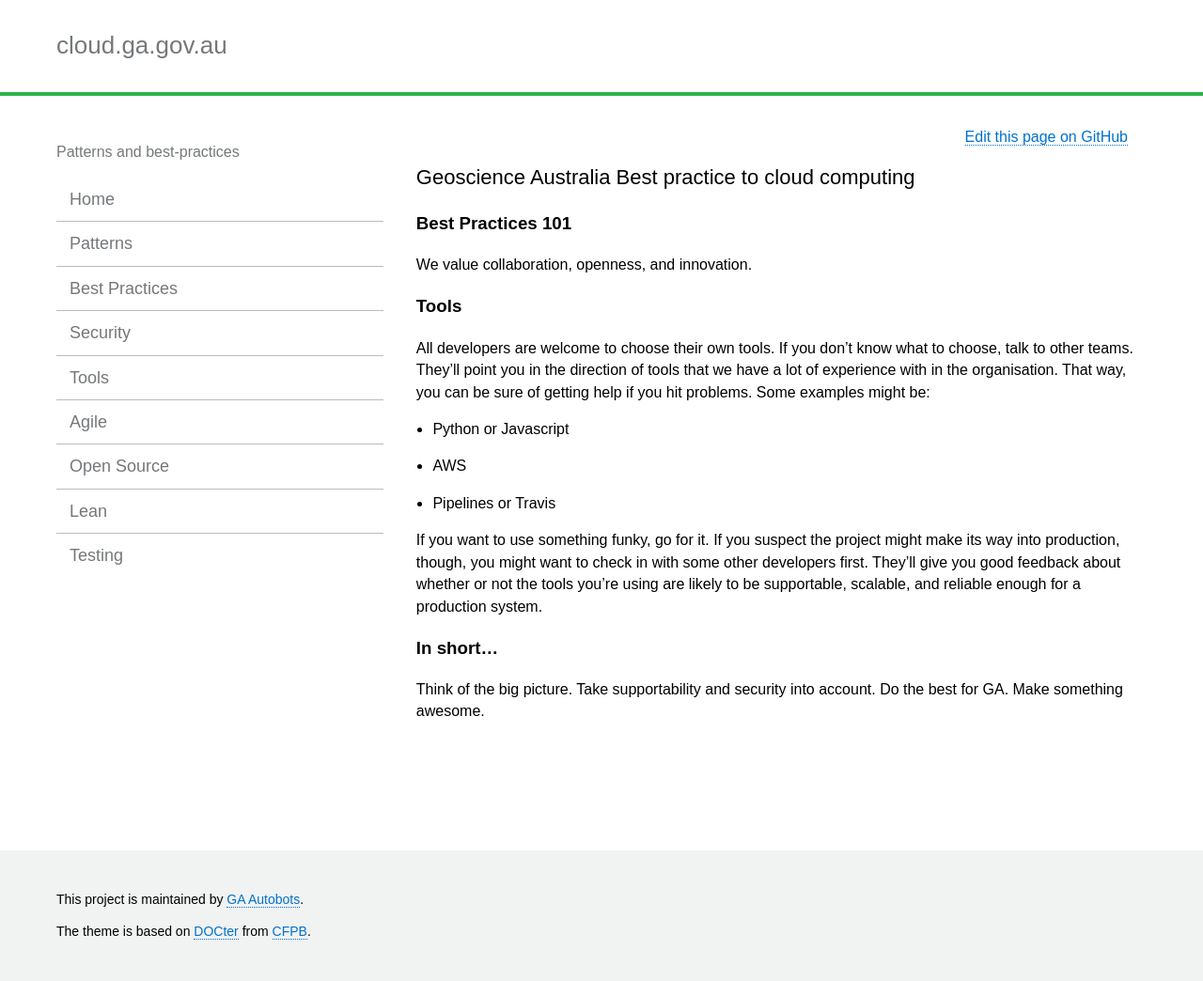
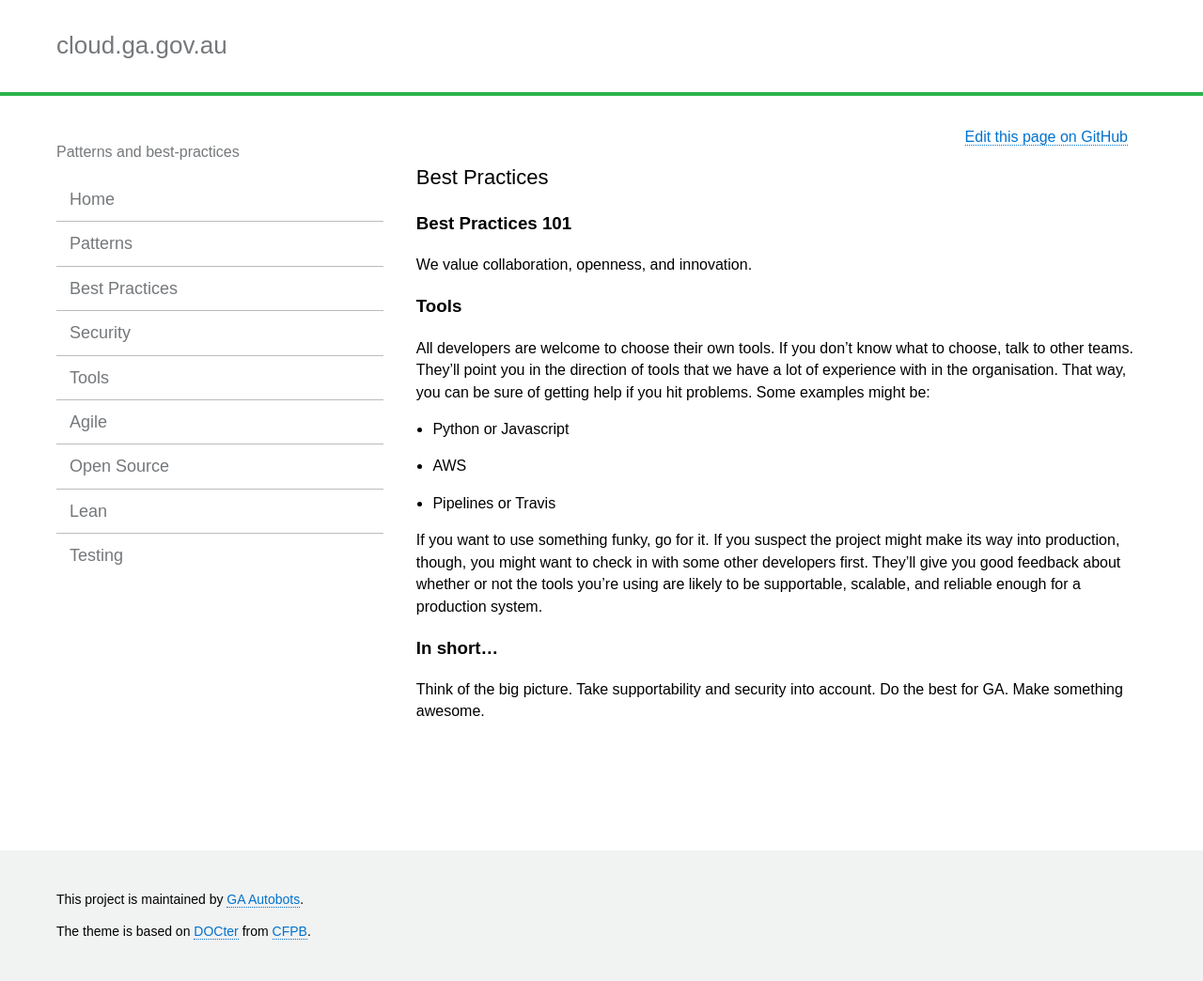
Before and after one commit to GeoscienceAustralia/cloud, a Jekyll site: the page built from docs/_pages/best_practices_index.md, in a window 1280 px wide. Shown: the whole page at 94% size. Built offline with Jekyll 4.4.1, drawn with Linux system fonts in a browser that asks for light colours.

Commit message:
Rename header

```diff
--- a/docs/_pages/best_practices_index.md
+++ b/docs/_pages/best_practices_index.md
@@ -1,5 +1,5 @@
 ---
-title: Geoscience Australia Best practice to cloud computing
+title: Best Practices
 layout: page
 permalink: best_practices_index.html
 ---
```
